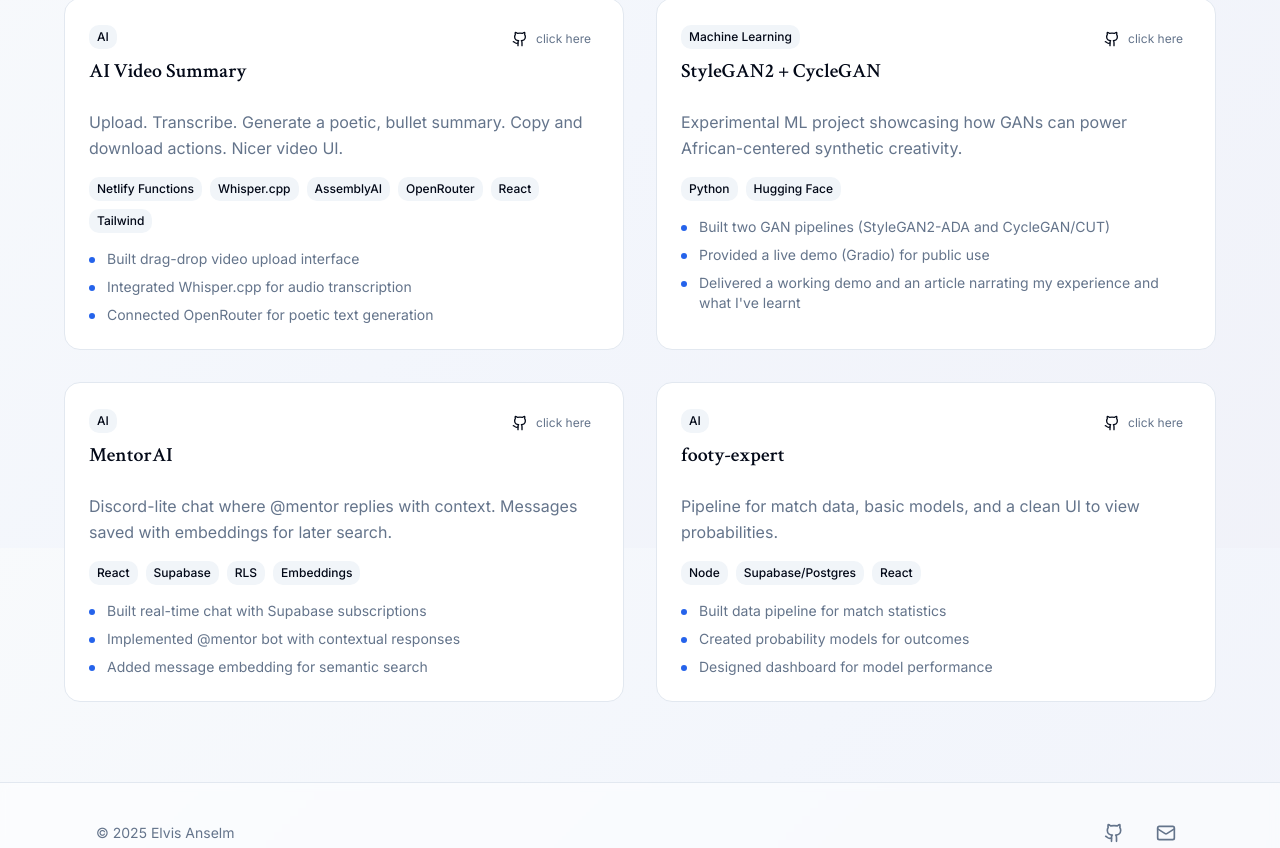
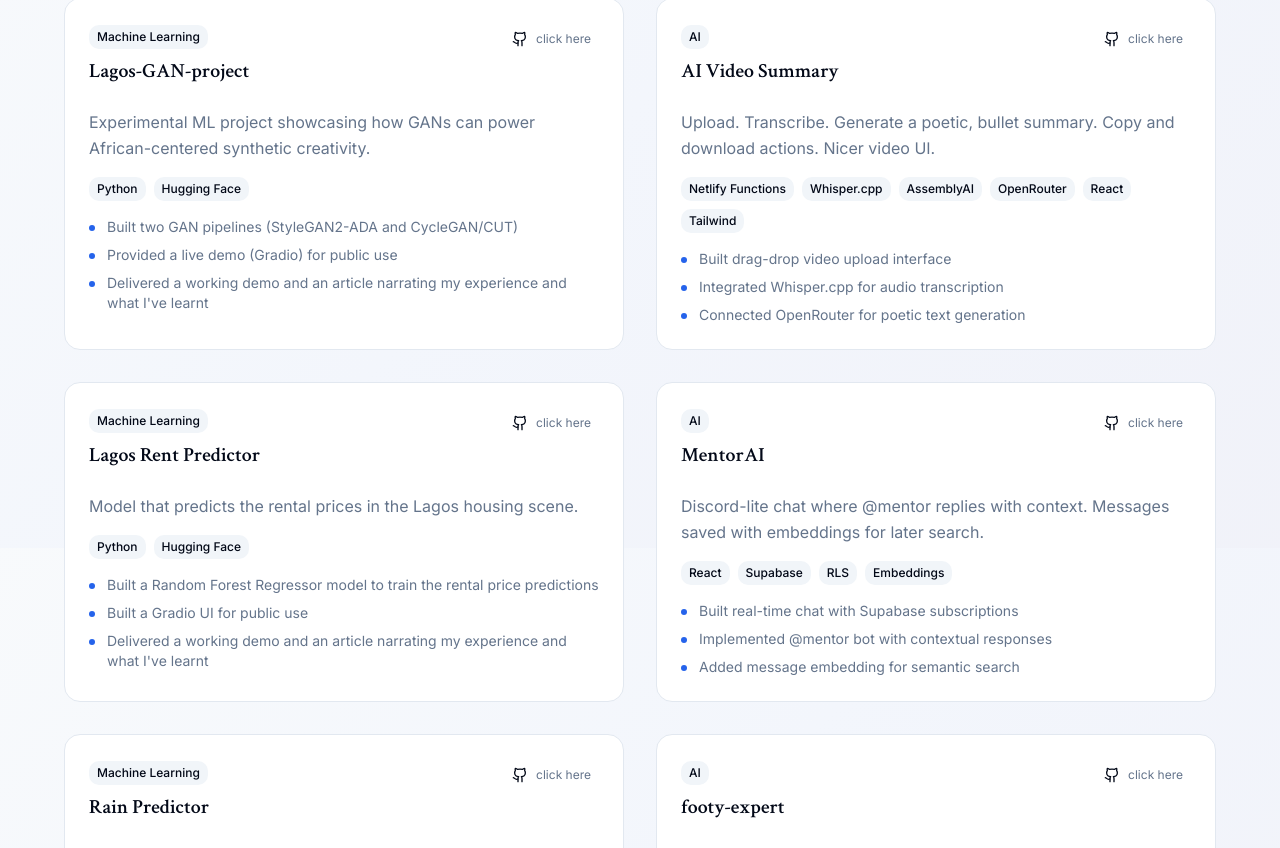
Before and after one commit to Elvaceishim/portfolio-website, a Next.js app: page /projects in a window 1280 px wide. Shown: the part 252-1100 px from the top of the page. Built offline with nearby package versions, Linux system fonts and the light colour scheme.

Commit message:
Add Lagos-GAN project and update Lagos Rent Predictor details in projects.js

```diff
--- a/src/data/projects.js
+++ b/src/data/projects.js
@@ -1,4 +1,21 @@
 export const projects = [
+  {
+    slug: "Lagos-GAN-project",
+    title: "Lagos-GAN-project",
+    stack: ["Python", "Hugging Face"],
+    category: "Machine Learning",
+    summary: "Experimental ML project showcasing how GANs can power African-centered synthetic creativity.",
+    bullets: [
+      "Built two GAN pipelines (StyleGAN2-ADA and CycleGAN/CUT)",
+      "Provided a live demo (Gradio) for public use",
+      "Delivered a working demo and an article narrating my experience and what I've learnt"
+    ],
+    links: {
+      repo: "https://github.com/Elvaceishim/Lagos-GAN-clean",
+      live: "#"  // Placeholder
+    },
+    featured: true
+  },
   {
     slug: "ai-video-summary",
     title: "AI Video Summary",
@@ -19,18 +36,18 @@ export const projects = [
     featured: true
   },
   {
-    slug: "Lagos-GAN-project",
-    title: "StyleGAN2 + CycleGAN",
+    slug: "Lagos Rent Predictor",
+    title: "Lagos Rent Predictor",
     stack: ["Python", "Hugging Face"],
     category: "Machine Learning",
-    summary: "Experimental ML project showcasing how GANs can power African-centered synthetic creativity.",
+    summary: "Model that predicts the rental prices in the Lagos housing scene.",
     bullets: [
-      "Built two GAN pipelines (StyleGAN2-ADA and CycleGAN/CUT)",
-      "Provided a live demo (Gradio) for public use",
+      "Built a Random Forest Regressor model to train the rental price predictions",
+      "Built a Gradio UI for public use",
       "Delivered a working demo and an article narrating my experience and what I've learnt"
     ],
     links: {
-      repo: "https://github.com/Elvaceishim/Lagos-GAN-clean",
+      repo: "https://github.com/Elvaceishim/lagos_rent_predictor",
       live: "#"  // Placeholder
     },
     featured: true
@@ -50,6 +67,23 @@ export const projects = [
     ],
     links: {
       repo: "https://github.com/Elvaceishim/MentorAI",
+      live: "#"  // Placeholder
+    },
+    featured: true
+  },
+  {
+    slug: "Rain Predictor",
+    title: "Rain Predictor",
+    stack: ["Python", "Hugging Face"],
+    category: "Machine Learning",
+    summary: "Model that predicts rainfall in a specific cities around Africa.",
+    bullets: [
+      "Built a Random Forest Regressor model to train the rainfall predictions",
+      "Built a Gradio UI for public use",
+      "Delivered a working demo and an article narrating my experience and what I've learnt"
+    ],
+    links: {
+      repo: "https://github.com/Elvaceishim/weather_data_fetcher",
       live: "#"  // Placeholder
     },
     featured: true
```
